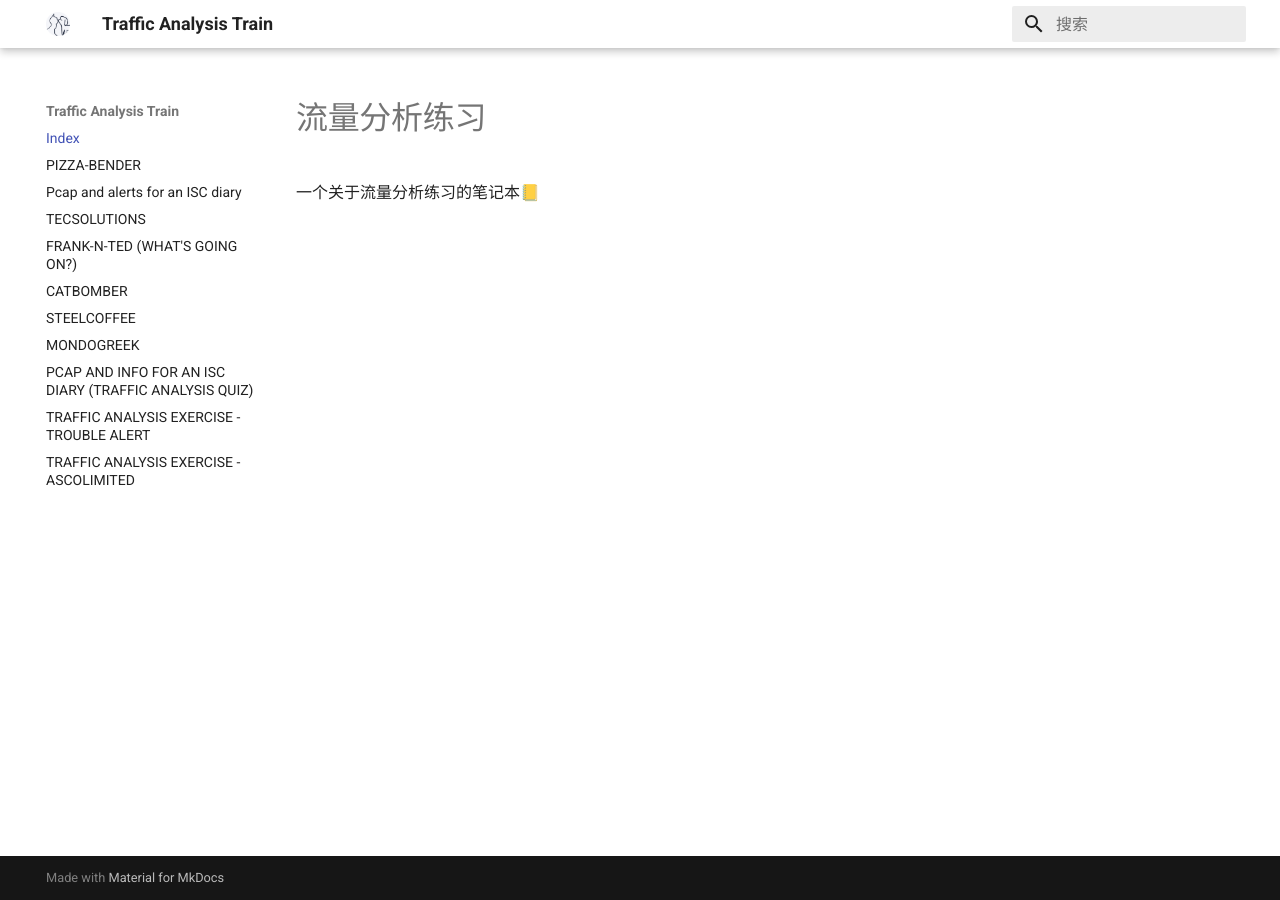
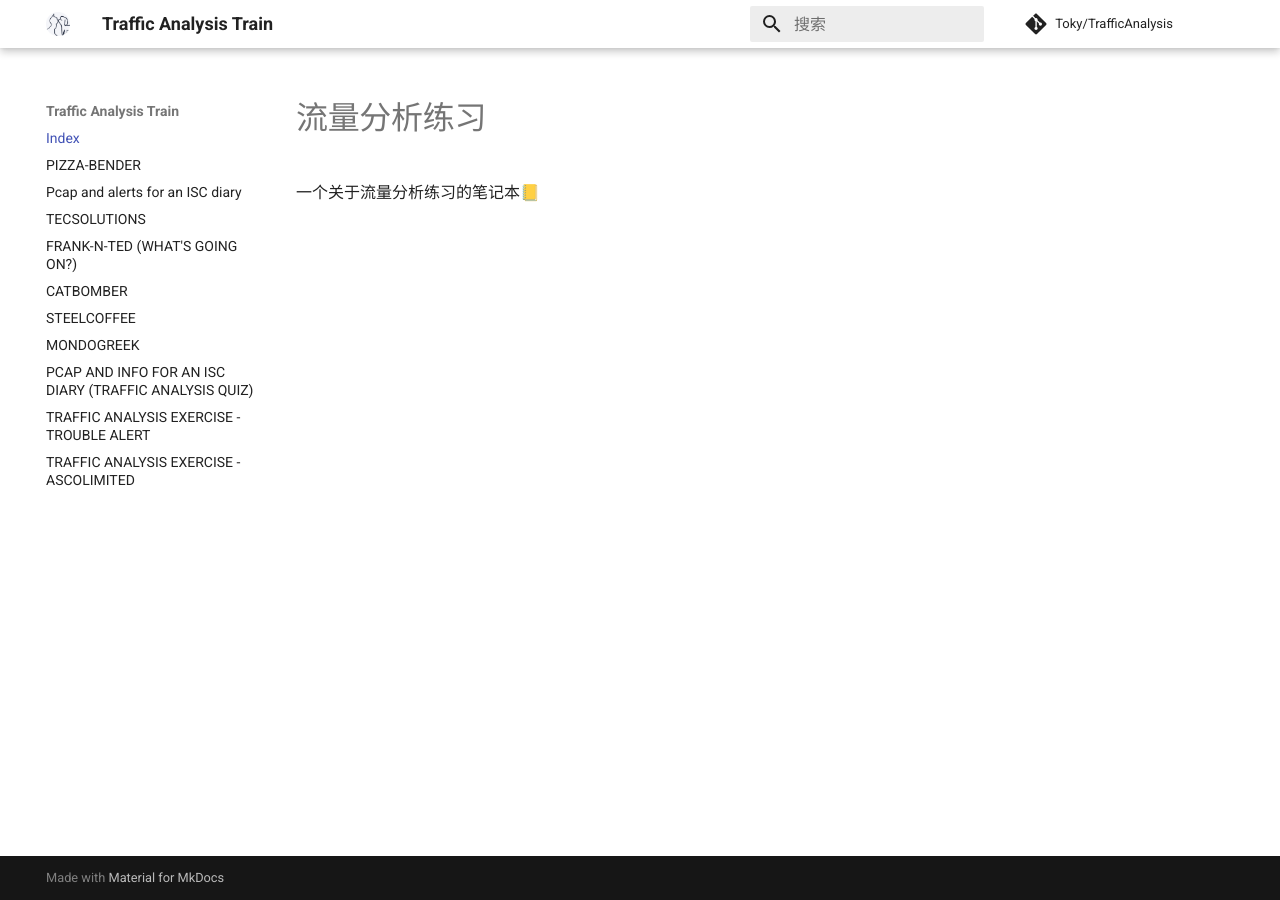
Before and after one commit to satan1a/traffic-analysis-train, an MkDocs documentation site: the page built from docs/index.md, in a window 1280 px wide. Built offline with MkDocs 1.6.1 and Material for MkDocs 9.7.7, drawn with Linux system fonts in a browser that asks for light colours; comment, search, counter and statistics services are not loaded.

Commit message:
update mkdocs yml

```diff
--- a/mkdocs.yml
+++ b/mkdocs.yml
@@ -14,3 +14,6 @@ theme:
 extra:
   search:
     language: 'jp'
+
+repo_url: https://github.com/satan1a/traffic-analysis-train
+repo_name: Toky/TrafficAnalysis
```
Also changed, not shown: .travis.yml (line endings or trailing spaces).
